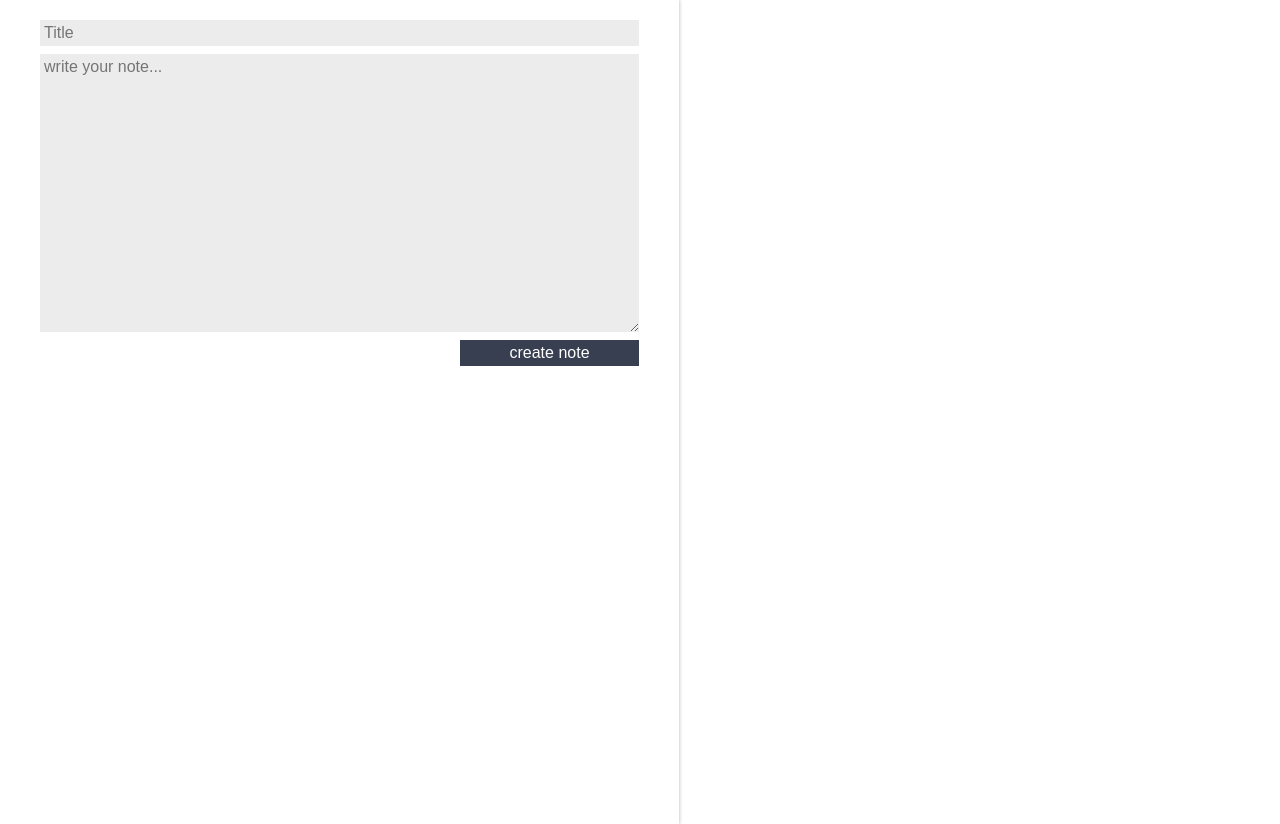
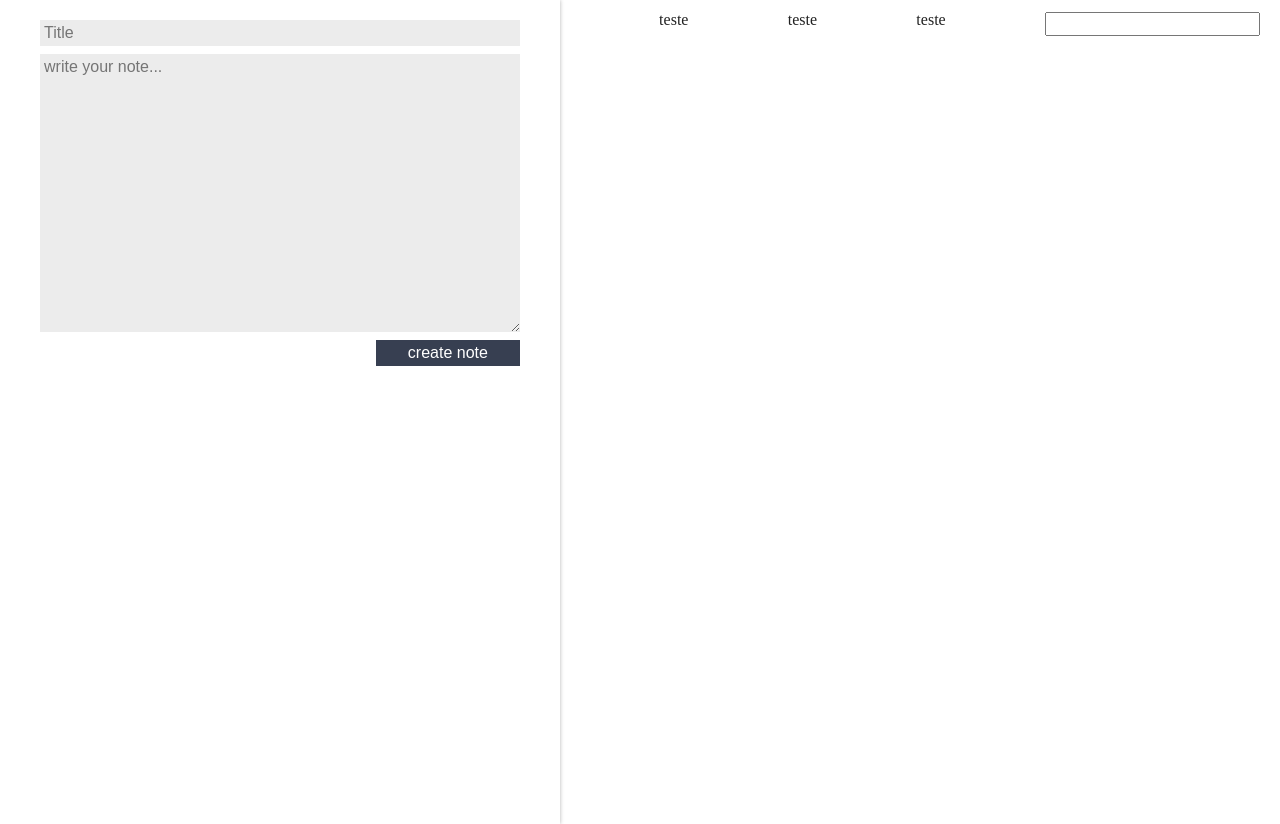
Before and after one commit to Felipe-Borba/alura-reactjs, a React (Create React App) app: page / in a window 1280 px wide. Built offline with nearby package versions, Linux system fonts and the light colour scheme.

Commit message:
02-01 Add category

```diff
--- a/src/App.js
+++ b/src/App.js
@@ -1,8 +1,9 @@
 import React, { Component } from 'react'
-import Form from './components/Form/index'
-import NoteList from './components/NoteList/index'
+import Form from './components/Form'
+import NoteList from './components/NoteList'
 import './assets/App.css'
 import './assets/index.css'
+import CategoryList from './components/CategoryList'
 
 export default class App extends Component {
   constructor() {
@@ -24,18 +25,22 @@
 
   deleteNote(index) {
     let noteArray = this.state.notes;
-    noteArray.splice(index,1);
-    this.setState({notes: noteArray});
+    noteArray.splice(index, 1);
+    this.setState({ notes: noteArray });
   }
 
   render() {
     return (
       <section className='content'>
         <Form createNote={this.createNote.bind(this)} />
-        <NoteList
-          notes={this.state.notes}
-          deleteNote={this.deleteNote.bind(this)}
-        />
+        <main className='main-content'>
+          <CategoryList />
+          <NoteList
+            notes={this.state.notes}
+            deleteNote={this.deleteNote.bind(this)}
+          />
+        </main>
+
       </section>
     );
   }
--- a/src/assets/App.css
+++ b/src/assets/App.css
@@ -9,3 +9,7 @@
     --background: #ffffff;
     --background-details: #ececec;
   }
+
+.main-content{
+  flex-grow: 3;
+}
--- a/src/components/CardNote/CardNote.jsx
+++ b/src/components/CardNote/CardNote.jsx
@@ -1,10 +1,10 @@
 import React, { Component } from 'react'
 import './CardNote.css'
-import {ReactComponent as DeleteSVG} from '../../assets/delete.svg'
+import { ReactComponent as DeleteSVG } from '../../assets/delete.svg'
 
 export default class CardNote extends Component {
 
-    erase(){
+    erase() {
         this.props.deleteNote(this.props.index);
     }
 
@@ -13,7 +13,7 @@
             <section className='card-note'>
                 <header className='card-note_header'>
                     <h3 className='card-note_title'>{this.props.title}</h3>
-                    <DeleteSVG onClick={this.erase.bind(this)}/>
+                    <DeleteSVG onClick={this.erase.bind(this)} />
                 </header>
                 <p className='card-note_text'>{this.props.text}</p>
             </section>
--- /dev/null
+++ b/src/components/CategoryList/CategoryList.css
@@ -0,0 +1,21 @@
+.category-list{
+    display: flex;
+    flex-direction: row;
+    margin-top: 12px;
+}
+.category-list_list{
+    flex: 1;
+    display: flex;
+    flex-direction: row;
+    justify-content: space-evenly;
+}
+.category-list_item{
+    background-color: var(--secondary);
+    color: white;
+    padding: 4px 8px;
+    border-radius: 10px;
+    font-family: Arial, Helvetica, sans-serif;
+}
+.category-list_input{
+    margin-right: 20px;
+}
--- /dev/null
+++ b/src/components/CategoryList/CategoryList.jsx
@@ -0,0 +1,20 @@
+import React, { Component } from 'react'
+import './CategoryList.css'
+
+export default class CategoryList extends Component {
+    render() {
+        return (
+            <section className='category-list'>
+                <ul className='category-list_list'>
+                    <li>teste</li>
+                    <li>teste</li>
+                    <li>teste</li>
+                </ul>
+                <input
+                    type='text'
+                    className='category-list_input'
+                />
+            </section>
+        )
+    }
+}
--- /dev/null
+++ b/src/components/CategoryList/index.js
@@ -0,0 +1,2 @@
+import CategoryList from './CategoryList'
+export default CategoryList
```
